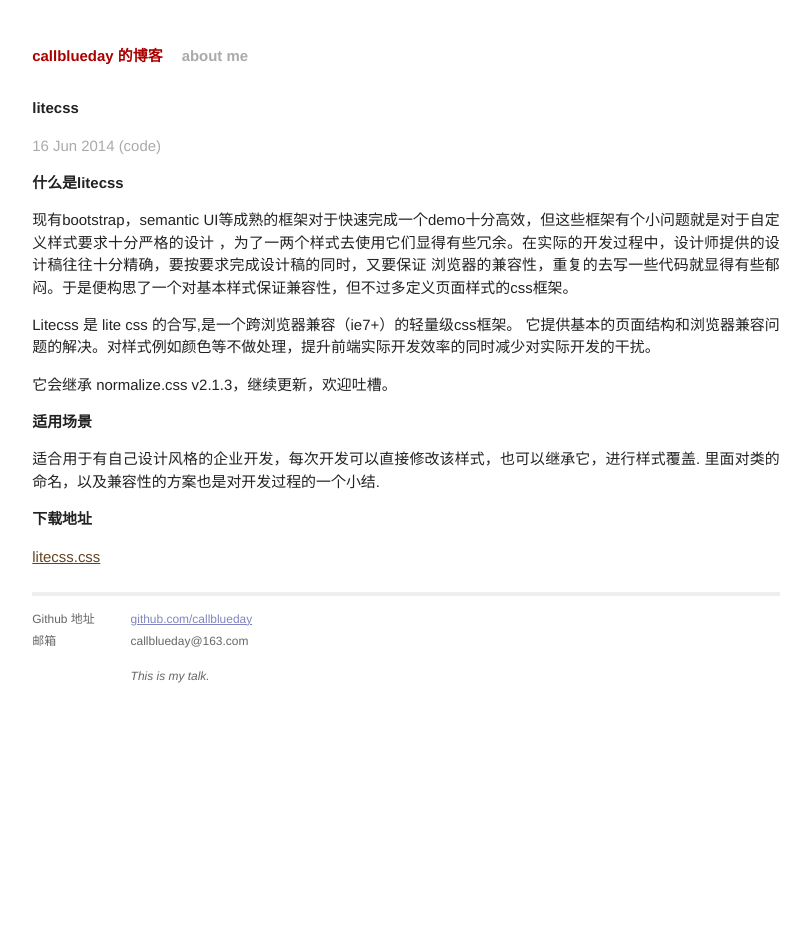
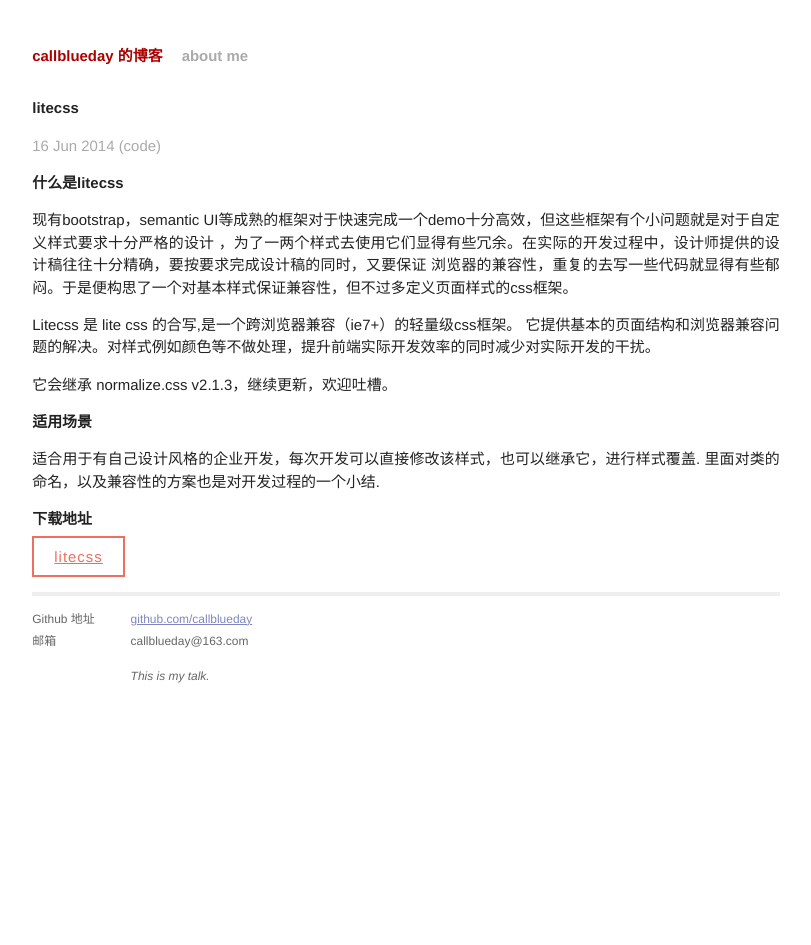
Before and after one commit to callblueday/blog, a Jekyll site: the page built from _posts/2014-06-16-litecss.md, in a window 1280 px wide. Shown: the whole page, without its empty margins (234-1045 px from the left). Built offline with Jekyll 4.4.1, drawn with Linux system fonts in a browser that asks for light colours; Markdown is read by kramdown in place of the engine named in the settings.

Commit message:
update litecss

```diff
--- a/_posts/2014-06-16-litecss.md
+++ b/_posts/2014-06-16-litecss.md
@@ -23,4 +23,4 @@ Litecss 是 lite css 的合写,是一个跨浏览器兼容（ie7+）的轻量级
 
 下载地址
 --------
-[litecss.css](/css/litecss.css)
+<a href="/css/litecss.css" style="border: 2px solid #ec6f5f; color: #ec6f5f; letter-spacing: 1px; padding: 10px 20px; font-family: 'brandon-grotesque', 'Helvetica Neue', Helvetica, Arial, sans-serif;">litecss</a>
```
